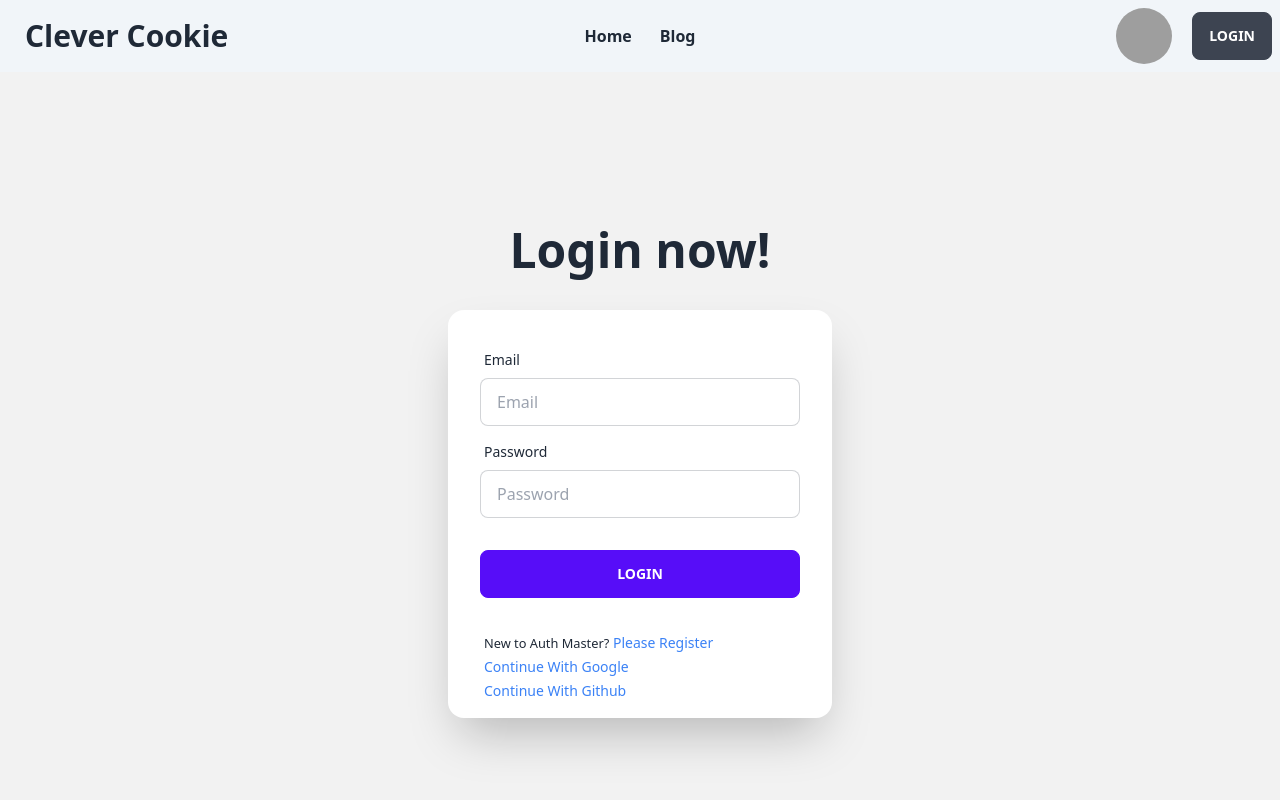
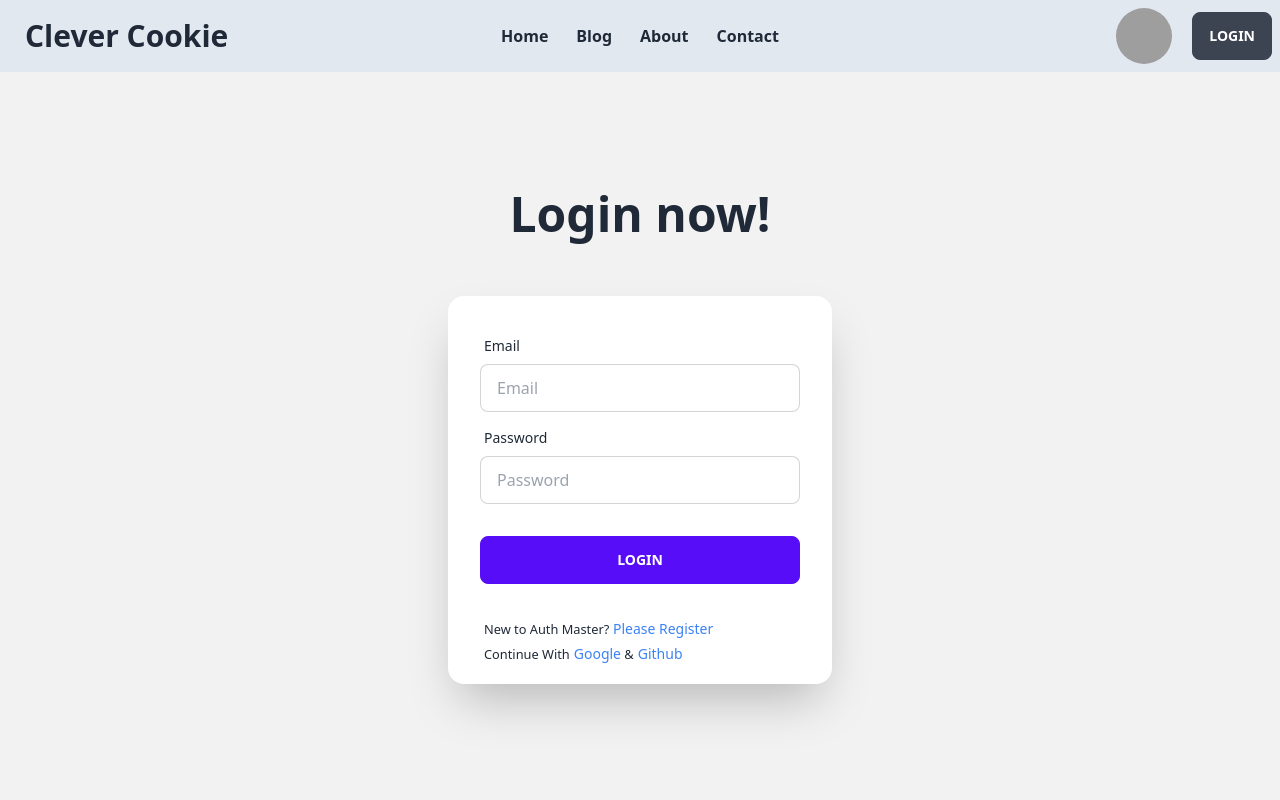
Before and after one commit to protap9ghosh/clever-cookie-client, a React (Vite) app: page /login in a window 1280 px wide. Shown: the top 800 px of the page. Built offline with nearby package versions, Linux system fonts and the light colour scheme; grey boxes are pictures that could not be loaded.

Commit message:
add component

```diff
--- a/src/Shared/NavigationBar/NavigationBar.jsx
+++ b/src/Shared/NavigationBar/NavigationBar.jsx
@@ -4,7 +4,7 @@ import { Link } from 'react-router-dom';
 const NavigationBar = () => {
     return (
         <div>
-            <div className="navbar bg-slate-100">
+            <div className="navbar bg-slate-200">
                 <div className="navbar-start">
                     <div className="dropdown">
                         <label tabIndex={0} className="btn btn-ghost lg:hidden">
@@ -30,7 +30,9 @@ const NavigationBar = () => {
                 <div className="navbar-center hidden lg:flex">
                     <ul className="menu menu-horizontal px-1 font-semibold">
                         <Link to="/">Home</Link>
-                        <Link to="/blog" className='ml-7'>Blog</Link>
+                        <Link to="/blog" className='mx-7'>Blog</Link>
+                        <Link to="/" className='mr-7'>About</Link>
+                        <Link to="/">Contact</Link>
                     </ul>
                 </div>
 
--- a/src/pages/Login/Login/Login.jsx
+++ b/src/pages/Login/Login/Login.jsx
@@ -10,7 +10,7 @@ const Login = () => {
             <div className="hero min-h-screen bg-base-200">
                 <div className="hero-content flex-col">
                     <div className="text-center">
-                        <h1 className="text-5xl font-bold">Login now!</h1>
+                        <h1 className="text-5xl mt-[-70px] font-bold">Login now!</h1>
                     </div>
                     <div className="card flex-shrink-0 lg:w-screen max-w-sm mt-5 shadow-2xl bg-base-100">
                         <form className="card-body">
@@ -36,12 +36,13 @@ const Login = () => {
                             </Link>
                         </p>
 
-                        <p className="ml-9">
-                            <Link className="label-text-alt link link-hover text-sm text-blue-500">Continue With Google</Link>
-                        </p>
-                        <p className="mb-4 ml-9">
-                            <Link className="label-text-alt link link-hover text-sm text-blue-500">Continue With Github</Link>
-                        </p>
+                        <small className="ml-9 mt-1 mb-5">
+                            <span>
+                                Continue With
+                                <Link className="label-text-alt link link-hover ml-1 text-sm text-blue-500">Google</Link> &
+                                <Link className="label-text-alt link link-hover ml-1 text-sm text-blue-500">Github</Link>
+                            </span>
+                        </small>
                     </div>
                 </div>
             </div>
--- /dev/null
+++ b/src/providers/AuthProvider.jsx
@@ -0,0 +1,11 @@
+import React from 'react';
+
+const AuthProvider = () => {
+    return (
+        <div>
+
+        </div>
+    );
+};
+
+export default AuthProvider;
```
Also changed, not shown: src/routes/PrivateRoute.jsx (added).
